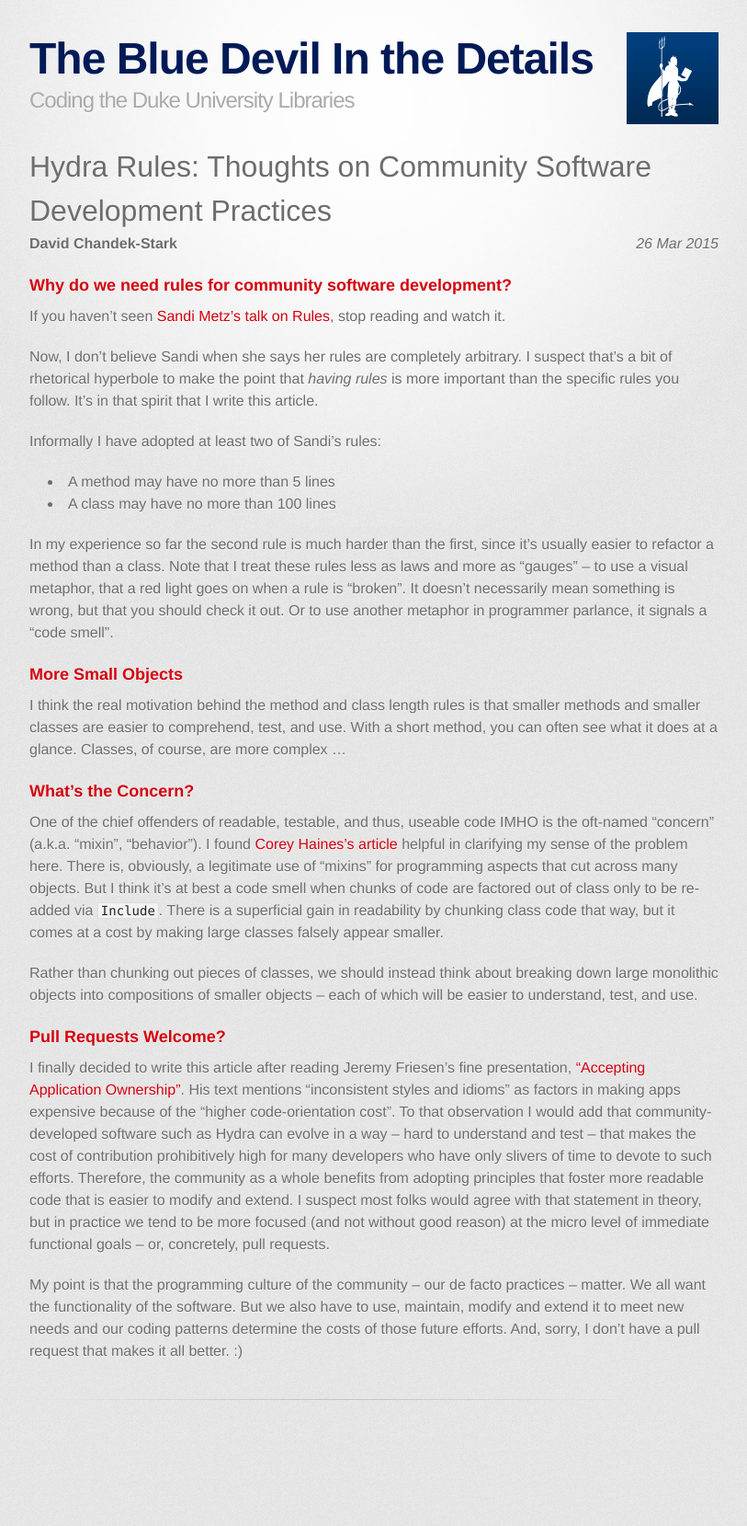
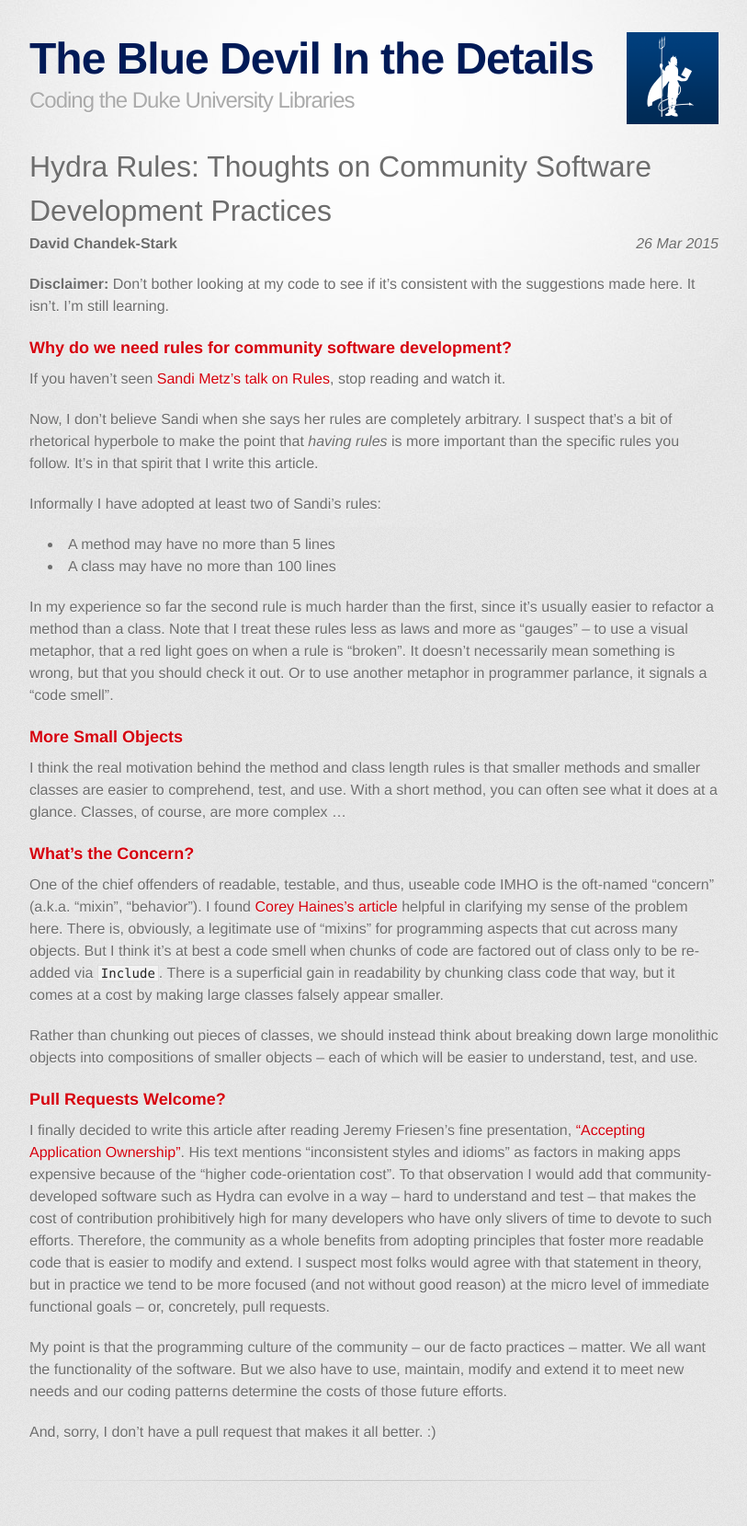
Before and after one commit to duke-libraries/duke-libraries.github.io, a Jekyll site: the page built from _posts/2015-03-26-hydra-rules.md, in a window 1280 px wide. Shown: the whole page at 92% size, without its empty margins (233-1046 px from the left). Built offline with Jekyll 4.4.1, drawn with Linux system fonts in a browser that asks for light colours; some web fonts are replaced; comment, search, counter and statistics services are not loaded; before the commit the page ends 1571 px from its top, so only the background shows below that.

Commit message:
Update 2015-03-26-hydra-rules.md

```diff
--- a/_posts/2015-03-26-hydra-rules.md
+++ b/_posts/2015-03-26-hydra-rules.md
@@ -3,6 +3,8 @@
 title: "Hydra Rules: Thoughts on Community Software Development Practices"
 author: David Chandek-Stark
 ---
+
+**Disclaimer:** Don't bother looking at my code to see if it's consistent with the suggestions made here.  It isn't.  I'm still learning.
 
 ### Why do we need rules for community software development?
 
@@ -31,4 +33,6 @@
 
 I finally decided to write this article after reading Jeremy Friesen's fine presentation, ["Accepting Application Ownership"](https://docs.google.com/presentation/d/1TvjNVuQyEOwrITIgcd7J2HMV5BvgG-XRqqGGVtrW4tY/edit?usp=sharing). His text mentions "inconsistent styles and idioms" as factors in making apps expensive because of the "higher code-orientation cost".  To that observation I would add that community-developed software such as Hydra can evolve in a way -- hard to understand and test -- that makes the cost of contribution prohibitively high for many developers who have only slivers of time to devote to such efforts.  Therefore, the community as a whole benefits from adopting principles that foster more readable code that is easier to modify and extend.  I suspect most folks would agree with that statement in theory, but in practice we tend to be more focused (and not without good reason) at the micro level of immediate functional goals -- or, concretely, pull requests.
 
-My point is that the programming culture of the community -- our de facto practices -- matter.  We all want the functionality of the software.  But we also have to use, maintain, modify and extend it to meet new needs and our coding patterns determine the costs of those future efforts.  And, sorry, I don't have a pull request that makes it all better. :)
+My point is that the programming culture of the community -- our de facto practices -- matter.  We all want the functionality of the software.  But we also have to use, maintain, modify and extend it to meet new needs and our coding patterns determine the costs of those future efforts.
+
+And, sorry, I don't have a pull request that makes it all better. :)
```
